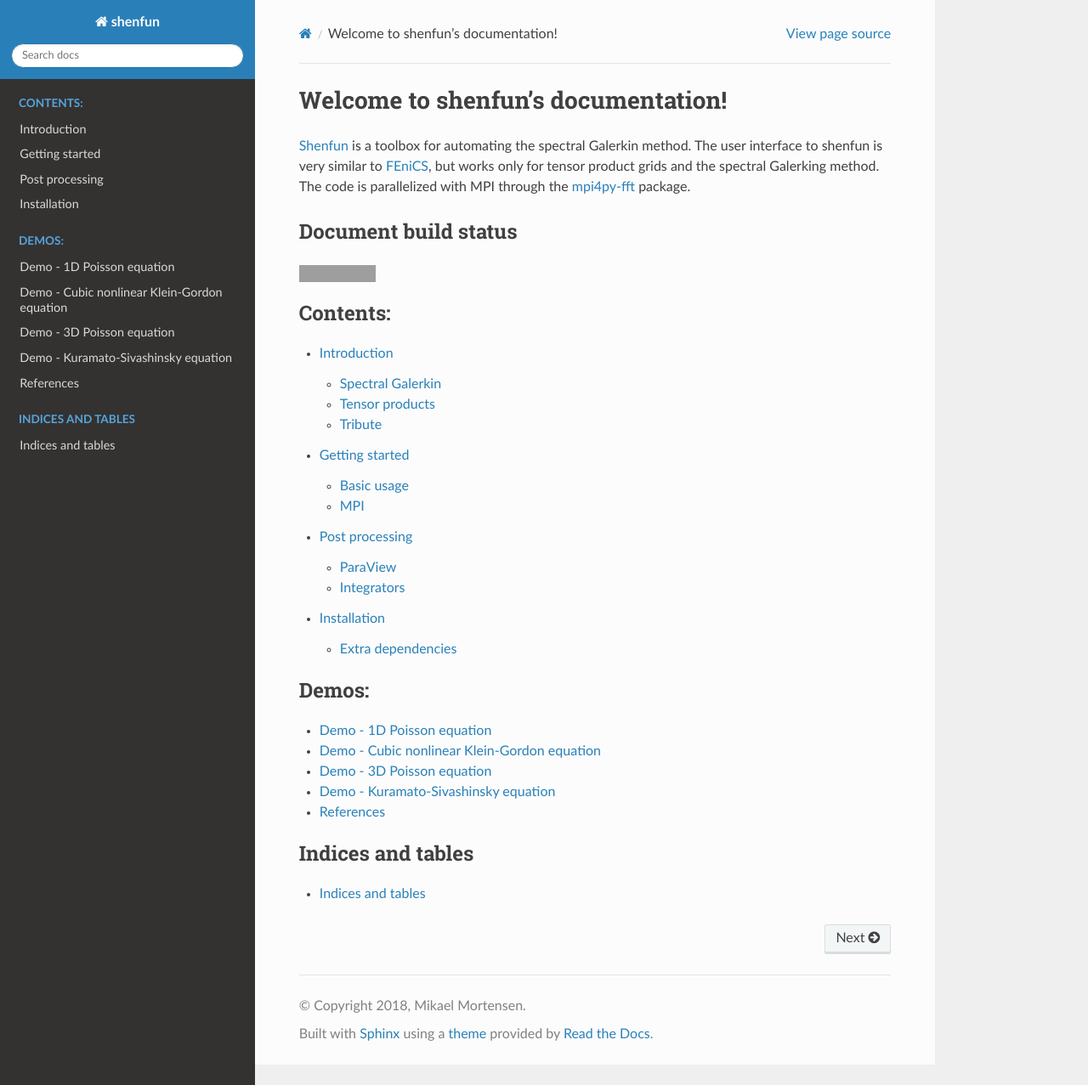
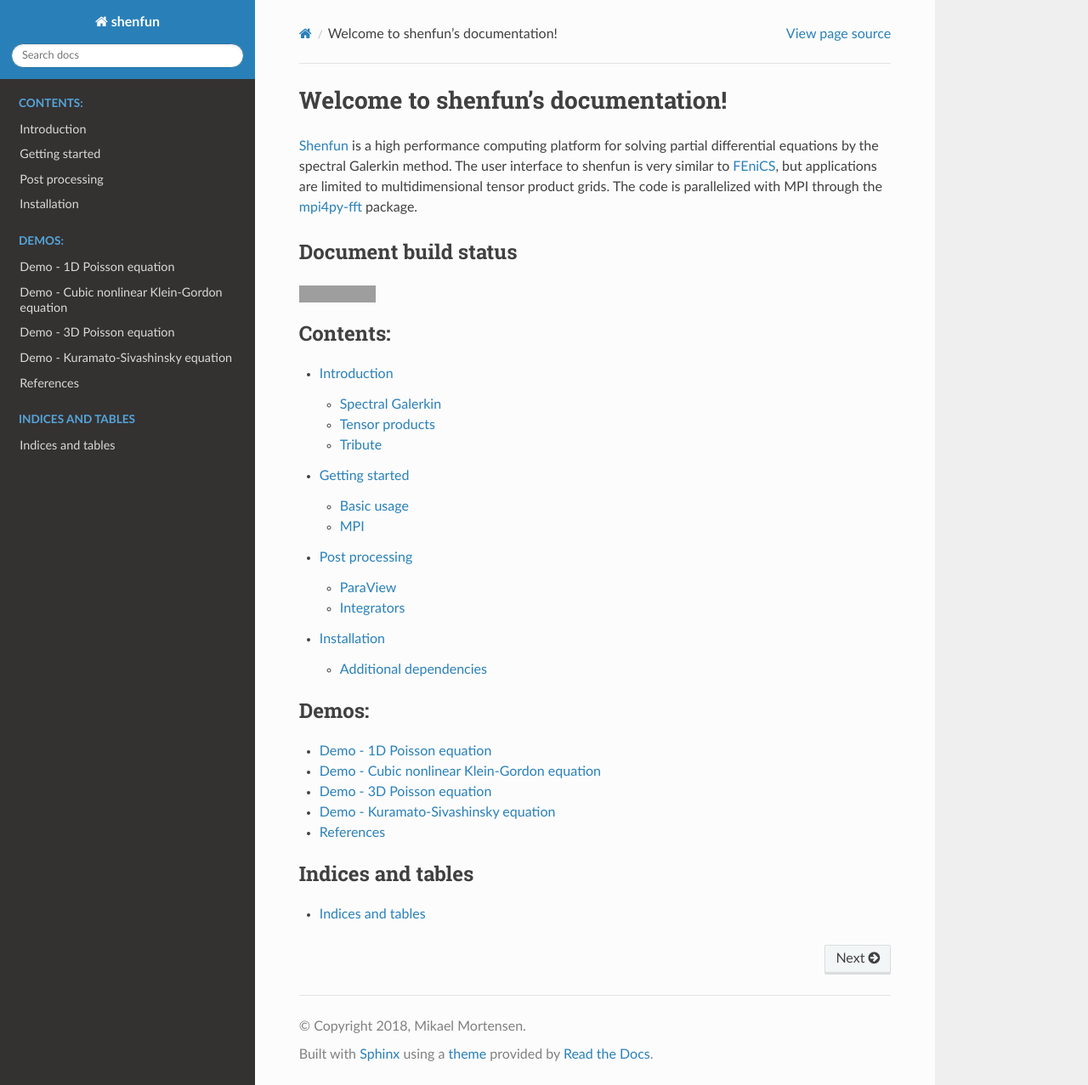
Before and after one commit to spectralDNS/shenfun, a Sphinx documentation site: the page built from docs/source/index.rst, in a window 1280 px wide and 1277 px high. Shown: the whole window at 85% size. Built offline with Sphinx 7.4.7 and the Read the Docs theme 2.0.0, drawn with Linux system fonts in a browser that asks for light colours; grey boxes are pictures that could not be loaded.

Commit message:
Work on documentation

```diff
--- a/docs/source/index.rst
+++ b/docs/source/index.rst
@@ -6,10 +6,11 @@
 Welcome to shenfun's documentation!
 ===================================
 
-`Shenfun`_ is a toolbox for automating the spectral Galerkin method. The
-user interface to shenfun is very similar to `FEniCS`_,
-but works only for tensor product grids and the spectral Galerking
-method. The code is parallelized with MPI through the `mpi4py-fft`_
+`Shenfun`_ is a high performance computing platform for solving partial
+differential equations by the spectral Galerkin method.
+The user interface to shenfun is very similar to `FEniCS`_,
+but applications are limited to multidimensional tensor product grids.
+The code is parallelized with MPI through the `mpi4py-fft`_
 package.
 
 Document build status
--- a/docs/source/installation.rst
+++ b/docs/source/installation.rst
@@ -75,8 +75,8 @@
     conda create --name shenfun_py3 -c conda-forge -c spectralDNS python=3.6 shenfun
     source activate shenfun_py3
 
-Extra dependencies
-------------------
+Additional dependencies
+-----------------------
 
 For storing and retrieving data you need either `HDF5`_ or `netCDF4`_, compiled
 with support for MPI (see :ref:`Postprocessing`). Unfortunately, the libraries that
```
